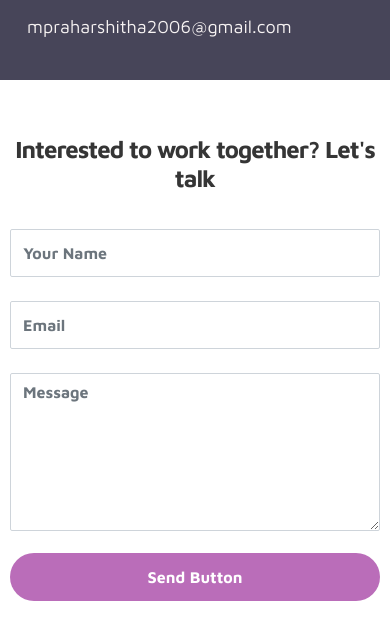
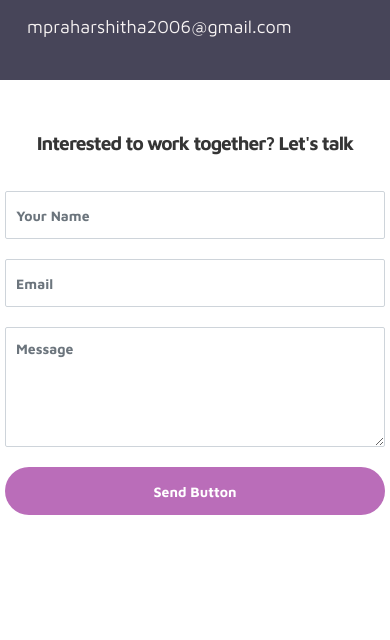
Before and after one commit to Praha289/myportfolio, a plain HTML site: page index.html in a window 390 px wide. Shown: the part 5181-5821 px from the top of the page. After the commit the page ends 5764 px from the top, so only its background shows below. Drawn offline with Linux system fonts and the light colour scheme.

Commit message:
Update tooplate-style.css

```diff
--- a/css/tooplate-style.css
+++ b/css/tooplate-style.css
@@ -689,3 +689,34 @@ button:hover {
     max-width: 100%;
   }
 }
+@media (max-width: 480px) {
+  .contact-form {
+    padding: 10px;
+  }
+
+  .contact-form h2 {
+    font-size: 1.2rem;
+    line-height: 1.4;
+  }
+
+  .contact-form .form-control {
+    font-size: 14px;
+    padding: 10px;
+    margin: 10px 0;
+  }
+
+  .contact-form textarea.form-control {
+    height: 120px;
+  }
+
+  .contact-form .submit-btn {
+    font-size: 14px;
+    padding: 10px;
+  }
+
+  .col-lg-6,
+  .col-lg-5 {
+    flex: 0 0 100%;
+    max-width: 100%;
+  }
+}
```
